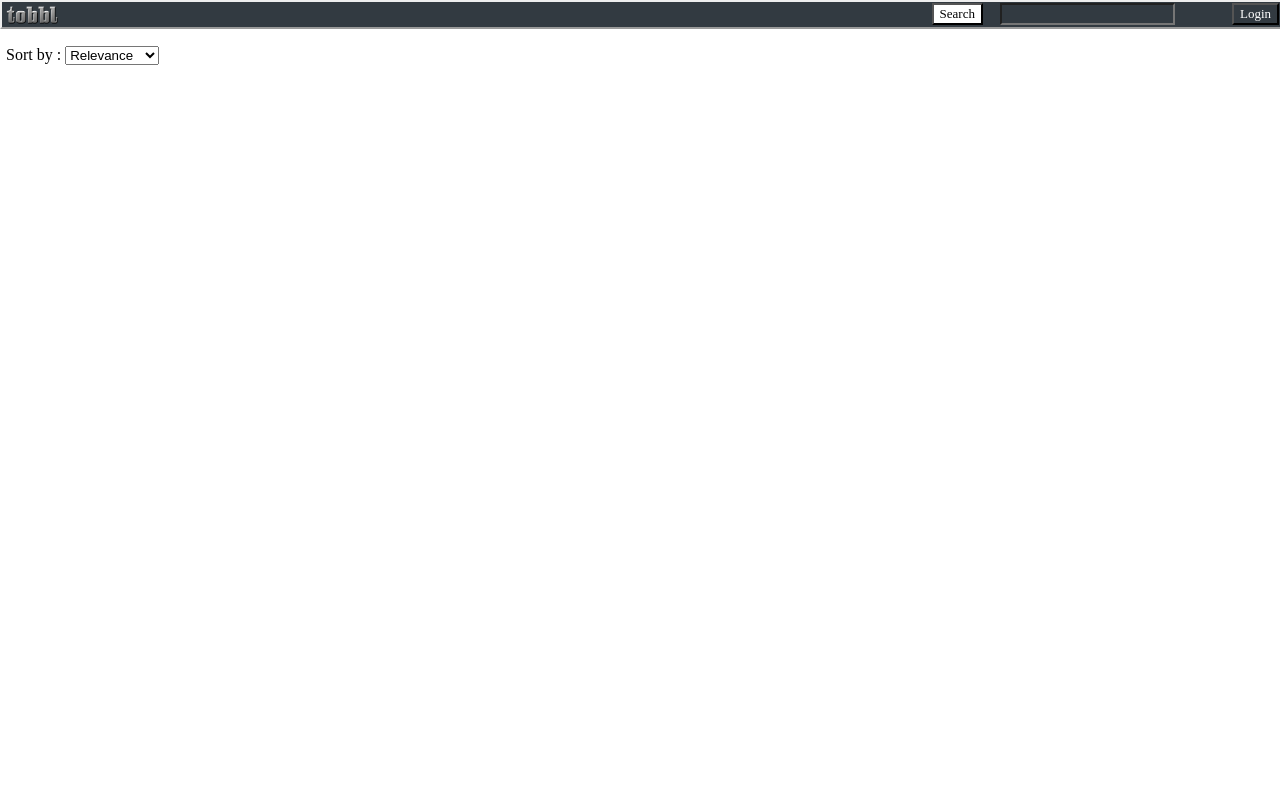
After one commit to nemoteric/tobbl-proto1, a Flask app: page /results in a window 1280 px wide. The commit adds this page. Run offline with Flask 2, Linux system fonts and the light colour scheme; some libraries are stand-ins or nearby versions.

Commit message:
add html format

```diff
--- a/src/main/views.py
+++ b/src/main/views.py
@@ -9,6 +9,6 @@ def home():
     return render_template('main/home.html')
 
 
-# @main.route('/test')
-# def test():
-#     return render_template('test.html')
+@main.route('/results')
+def test():
+    return render_template('main/results.html')
--- a/src/static/styles/base.css
+++ b/src/static/styles/base.css
@@ -53,7 +53,7 @@
     border: inherit 1px;
     font-family: Inconsolata;
     font-size: 13;
-    color: black;
+    color: white;
     background-color: transparent;
 
 }
--- a/src/templates/base.html
+++ b/src/templates/base.html
@@ -14,11 +14,14 @@
         <script type="text/javascript" src="{{ url_for('static',filename='scripts/socket.io.min.js') }}"></script>
         <script type="text/javascript" src="{{ url_for('static',filename='scripts/d3.min.js') }}"></script>
     {% endblock %}
+
+
   </head>
 
 
   <body>
         <div class="navbar">
+            <form id="tfnewsearch" method='get' action='http://www.google.com'>
             <a href="/"><img src="{{ url_for('static',filename='images/tobbl.png') }}" height="40" ></a>
             {% if current_user.is_authenticated %}
                 <button class="icon" onclick="location.href = '/logout';">Logout</button>
@@ -26,10 +29,8 @@
                 <button class="icon" onclick="location.href = '/login'">Login</button>
             {% endif %}
             <!-- HTML for SEARCH BAR -->
-            <form id="tfnewsearch" method='get' action='http://www.google.com'>
-                <input type='text' id="tfq2b" class='tftextinput2' name="q" size="21"
-                       maxlength="120" value="Search our website">
-                <input type="submit" value=">" class="tfbutton2">
+            <input type='text' id="tfq2b" class='tftextinput2' name="q" size="21" maxlength="120" value="">
+            <input type="submit" value="Search" class="tfbutton2">
             </form>
 
 
--- /dev/null
+++ b/src/templates/main/results.html
@@ -0,0 +1,25 @@
+{% extends '/base.html' %}
+
+{% block head %}
+    {{ super() }}
+    <link rel="stylesheet" type="text/css" href="{{ url_for('static',filename='styles/home.css') }}">
+    <script type="text/javascript" src="{{ url_for('static',filename='scripts/home.js') }}"></script>
+    <script type="text/javascript" charset="utf-8">
+        $(document).ready(function(){
+            document_ready()
+        })
+    </script>
+{% endblock %}
+
+{% block content %}
+    <body style='background-color:#FFFFFF'>
+        <br>
+        Sort by  :
+        <select>
+            <option value="relevance">Relevance</option>
+            <option value="relevance">Recentness</option>
+            <option value="relevance">Controversy</option>
+        </select>
+    </body>
+
+{% endblock %}
```
